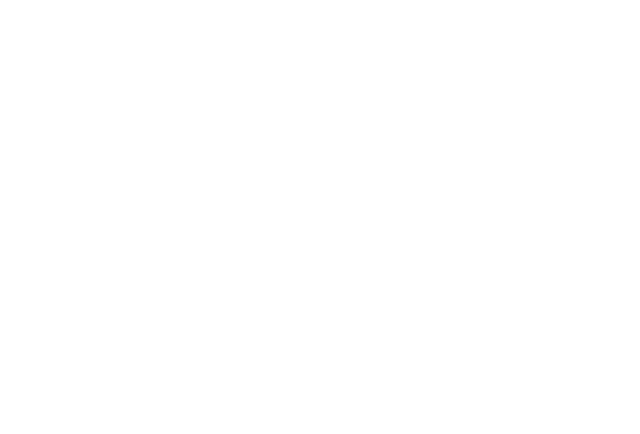
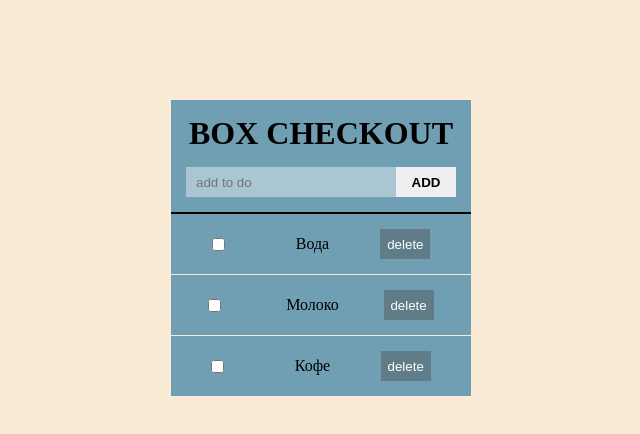
Before and after one commit to VeronaNebesna/checkbox.github.io, a React (Create React App) app: page / in a window 1280 px wide. Shown: the top 434 px of the page, without its empty margins (319-959 px from the left). Built offline with nearby package versions, Linux system fonts and the light colour scheme.

Commit message:
add field for input value

```diff
--- /dev/null
+++ b/src/AddCheck.js
@@ -0,0 +1,26 @@
+import React, {useState} from 'react'
+
+
+const AddCheck = ({
+    onChange
+})=>{
+    const[value, setValue] = useState("");
+
+
+  function handleChange(e){
+      e.preventDefault()
+      if(value.trim()){
+        onChange(value)
+      }
+  }
+    return(
+        <div className="input_fild">
+            <form onSubmit={handleChange} >
+                <input value={value} onChange={(e)=>setValue(e.target.value)} placeholder="add to do"/>
+                <button type="submit">Add</button>
+            </form>
+        </div>
+    )
+}
+
+export default AddCheck
--- /dev/null
+++ b/src/App.css
@@ -0,0 +1,74 @@
+*{
+    margin:0;
+    padding:0;
+    box-sizing: border-box;
+}
+
+body{
+    background-color: antiquewhite;
+    width: 100%;
+    height: 100%;
+}
+.checkout_box{
+    width: 300px;
+    height: auto;
+    background-color: rgb(112, 159, 180);
+    margin:100px auto
+}
+.checkout_box h1{
+    text-align: center;
+    text-transform: uppercase;
+    padding: 15px;
+}
+.line{
+    display: block;
+    width: 100%;
+    height: 2px;
+    background-color: black;
+}
+.checkout_items{
+    display: flex;
+    padding:15px;
+    align-items: center;
+    justify-content: space-around;
+}
+.checkout_items p{
+    padding-left:20px;
+}
+.checkout_items .line-through{
+   text-decoration: line-through;
+}
+.line_ufter_items{
+    display: block;
+    width: 100%;
+    background-color:antiquewhite;
+    height: 1px;
+}
+.delete_btn{
+    height: 30px;
+    width: 50px;
+    border:none;
+    background-color: rgba(79, 90, 95, 0.5);
+    color:rgb(255,255,255);
+    cursor: pointer;
+}
+.input_fild {
+    width: 100%;
+    margin: 0 15px 15px 15px;
+}
+.input_fild input {
+    width: 70%;
+    border:none;
+    background-color: rgba(255,255,255,.4);
+    height: 30px;
+    color:rgb(0, 0, 0);
+    padding-left: 10px;
+}
+.input_fild button {
+    width: 20%;
+    height: 30px;
+    border:none;
+    text-transform: uppercase;
+    font-weight: 700;
+    cursor: pointer;
+}
--- a/src/App.js
+++ b/src/App.js
@@ -1,8 +1,35 @@
-import React from "react"
-function App() {
+import React, {useState} from "react"
+import "./App.css"
+import Checkbox from './Checkbox'
+import CheckTodo from "./CheckTodo"
+import AddCheck from "./AddCheck"
+
+const App = ()=>{
+	const[todos, setTodos] = useState(CheckTodo)
+
+
+	function deleteTodos(id){
+        setTodos(todos.filter(todo=>todo.id !==id))
+	}
+	function onChange(desc){
+		setTodos(todos.concat([{
+			desc,
+			id:Date.now(),
+		}]))
+	}
+
   return (
-    <div className="App">
+    <div className="checkout_box">
+		<h1>box checkout</h1>
+		  	<AddCheck
+			  onChange={onChange}
+			  />
+      	<span className="line"></span>
 
+      	<Checkbox
+		  todos={todos}
+		  deleteTodos={deleteTodos}
+		/>
     </div>
   );
 }
--- /dev/null
+++ b/src/CheckBoxItem.js
@@ -0,0 +1,22 @@
+import React, { useState } from "react"
+
+const CheckboxItem =({
+    id,
+    desc,
+    deleteTodos
+})=> {
+    const[check, setCheck]= useState(false);
+    return(
+
+        <div>
+			<div className="checkout_items" key={id}>
+				<input type="checkbox" id="select_1" onClick={()=>setCheck(!check)}></input>
+				<p className={check ? "line-through" : null}>{desc}</p>
+                <button className="delete_btn" onClick={()=>deleteTodos(id)}>delete</button>
+			</div>
+            <span className="line_ufter_items"></span>
+        </div>
+    )
+}
+
+export default CheckboxItem
--- /dev/null
+++ b/src/CheckTodo.js
@@ -0,0 +1,19 @@
+const CheckTodo =[
+    {
+        id:1,
+        isCheked:false,
+        desc:"Вода"
+    },
+    {
+        id:2,
+        isCheked:false,
+        desc:"Молоко"
+    },
+    {
+        id:3,
+        isCheked:false,
+        desc:"Кофе"
+    },
+]
+
+export default CheckTodo
--- /dev/null
+++ b/src/Checkbox.js
@@ -0,0 +1,27 @@
+import React from "react"
+import CheckboxItem from "./CheckBoxItem"
+
+
+
+const Checkbox = ({
+    deleteTodos,
+    todos
+})=>{
+    return(
+        <div key="check">
+
+			{
+                todos.map(({id,desc,isChecked})=>(
+                    <CheckboxItem
+                        id={id}
+                        desc={desc}
+                        isChecked={isChecked}
+                        deleteTodos={deleteTodos}
+                    />
+                ) )
+            }
+        </div>
+    )
+}
+
+export default Checkbox
```
